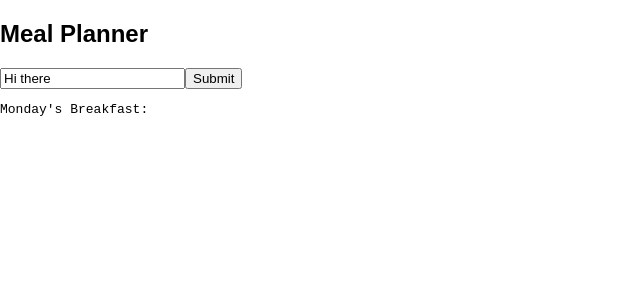
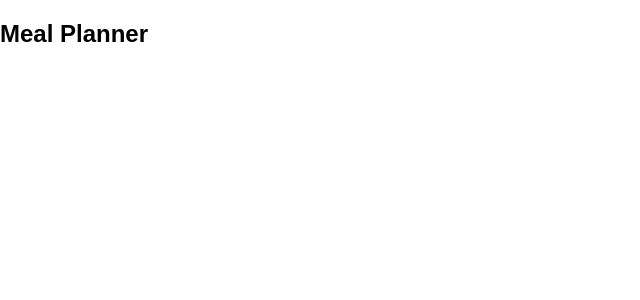
Before and after one commit to mkalpana/km-react-meal-planner, a React (Create React App) app: page / in a window 1280 px wide. Shown: the top 300 px of the page, without its empty margins (0-640 px from the left). Built offline with nearby package versions, Linux system fonts and the light colour scheme.

Commit message:
Added react-redux

```diff
--- a/package.json
+++ b/package.json
@@ -5,6 +5,7 @@
   "dependencies": {
     "react": "^15.6.1",
     "react-dom": "^15.6.1",
+    "react-redux": "^5.0.6",
     "react-scripts": "1.0.13",
     "redux": "^3.7.2"
   },
--- a/src/actions/index.js
+++ b/src/actions/index.js
@@ -1,7 +1,7 @@
 export const ADD_RECIPE = 'ADD_RECIPE';
 export const REMOVE_FROM_CALENDAR = 'REMOVE_FROM_CALENDAR';
 
-export function addReceipe ({ day, recipe, meal }) {
+export function addRecipe ({ day, recipe, meal }) {
   return {
     type: ADD_RECIPE,
     day,
--- a/src/components/App.js
+++ b/src/components/App.js
@@ -1,57 +1,34 @@
 import React, { Component } from 'react';
-import { addReceipe } from "../actions";
+import { addRecipe, removeFromCalendar } from "../actions";
+import { connect } from 'react-redux'
 
 class App extends Component {
-  state = {
-    calendar: null,
-    inputValue: 'Hi there'
-  };
-
-  componentDidMount() {
-    const { store } = this.props;
-    store.subscribe(() => {
-      this.setState(() => ({
-        calendar: store.getState()
-      }));
-    });
-  }
-
-  submitFood = () => {
-    const { store } = this.props;
-    store.dispatch(addReceipe({
-      day: 'monday',
-      meal: 'breakfast',
-      recipe: {
-        label: this.state.inputValue
-      }
-    }));
-
-    this.setState({ inputValue: '' });
-  };
-
-
-  _onChangeInput = (e) => {
-    this.setState({ inputValue: e.target.value });
-  };
-
   render() {
-    const { inputValue, calendar } = this.state;
+    console.log(this.props);
     return (
       <div>
         <h2>Meal Planner</h2>
-        <input
-          type='text'
-          onChange={this._onChangeInput}
-          value={inputValue}
-          placeholder="Monday's breakfast"
-        />
-        <button type='button' onClick={this.submitFood}>Submit</button>
-        <pre>
-          Monday's Breakfast: {calendar && calendar.monday.breakfast}
-        </pre>
       </div>
     );
   }
 }
 
-export default App;
+const mapStateToProps = (state) => {
+  const dayOrder = ['sunday', 'monday', 'tuesday', 'wednesday', 'thursday', 'friday', 'saturday'];
+  return {
+    calendar: dayOrder.map(day => ({
+      day,
+      meals: Object.keys(state[day]).reduce((meals, meal) => {
+        meals[meal] = state[day][meal] ? state[day][meal] : null;
+        return meals;
+      }, {})
+    })),
+  };
+};
+
+const mapDispatchToProps = (dispatch) => ({
+  selectRecipe: (data) => dispatch(addRecipe(data)),
+  remove: (data) => dispatch(removeFromCalendar(data)),
+});
+
+export default connect(mapStateToProps, mapDispatchToProps)(App);
--- a/src/index.js
+++ b/src/index.js
@@ -1,8 +1,10 @@
 import React from 'react';
 import ReactDOM from 'react-dom';
+import { createStore } from 'redux';
+import { Provider } from 'react-redux';
 import './index.css';
 import App from './components/App';
-import { createStore } from 'redux';
+
 import reducer from './reducers';
 
 const store = createStore(
@@ -10,4 +12,8 @@ const store = createStore(
   window && window.__REDUX_DEVTOOLS_EXTENSION__ && window.__REDUX_DEVTOOLS_EXTENSION__()
 );
 
-ReactDOM.render(<App store={store}/>, document.getElementById('root'));
+ReactDOM.render(
+  <Provider store={store}>
+    <App />
+  </Provider>,
+  document.getElementById('root'));
```
